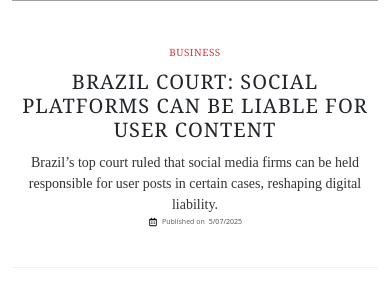
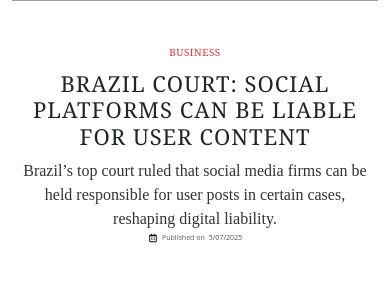
Before and after one commit to midhuna-21/newyorknewsite, a Next.js app: page /business in a window 390 px wide. Shown: the part 441-722 px from the top of the page. Built offline with nearby package versions, Linux system fonts and the light colour scheme; grey boxes are pictures that could not be loaded; a web font is replaced by a local one.

Commit message:
text size issue updting 01

```diff
--- a/src/app/globals.css
+++ b/src/app/globals.css
@@ -177,7 +177,7 @@ a {
 
 #detail-first .title {
   font-family: 'Georgia', serif;
-  font-size: 24px;
+  font-size: 17px;
   text-transform: uppercase;
   letter-spacing: 0.5px;
   font-weight: 400;
@@ -188,7 +188,7 @@ a {
 #detail-first .shortdesc {
   font-family: 'Georgia', serif;
   font-style: italic;
-  font-size: 16px;
+  font-size: 14px;
   font-weight: 400;
   line-height: 1.6;
   color: #111;
@@ -273,11 +273,11 @@ a {
 /* leftImageContent */
 
 #left-image-content .responsive-title {
-  font-size: 24px !important;
+  font-size: 17px !important;
 }
 
 #left-image-content .responsive-description {
-  font-size: 16px !important;
+  font-size: 14px !important;
 }
 
 #left-image-content .text-col {
@@ -290,7 +290,7 @@ a {
 
 @media (min-width: 993px) {
   #left-image-content .responsive-title {
-    font-size: 36px !important;
+    font-size: 28px !important;
   }
 
   #left-image-content .responsive-description {
@@ -304,6 +304,8 @@ a {
   #left-image-content .image-col {
     margin-bottom: 0px !important;
   }
+
+
 }
 
 
--- a/src/components/CatNewsFeatureCard.tsx
+++ b/src/components/CatNewsFeatureCard.tsx
@@ -53,7 +53,7 @@ const CatNewsFeatureCard = ({ data }: NewsCardProps) => {
                             </p>
                             <h2 style={{
                                 fontFamily: '"Georgia", serif',
-                                fontSize: 'clamp(20px, 4vw, 36px)',
+                            fontSize: 'clamp(22px, 3vw, 30px)',
                                 textTransform: 'uppercase',
                                 letterSpacing: '1px',
                                 fontWeight: 400,
@@ -65,7 +65,7 @@ const CatNewsFeatureCard = ({ data }: NewsCardProps) => {
                             <p style={{
                                 color: 'rgb(51, 51, 51)',
                                 fontFamily: 'TNYAdobeCaslonPro, "Times New Roman", Times, serif',
-                                fontSize: 'clamp(14px, 2vw, 17px)',
+                                fontSize: 'clamp(16px, 2vw, 17px)',
                                 fontWeight: 400,
                                 marginBottom: '2px'
                             }}>
```
